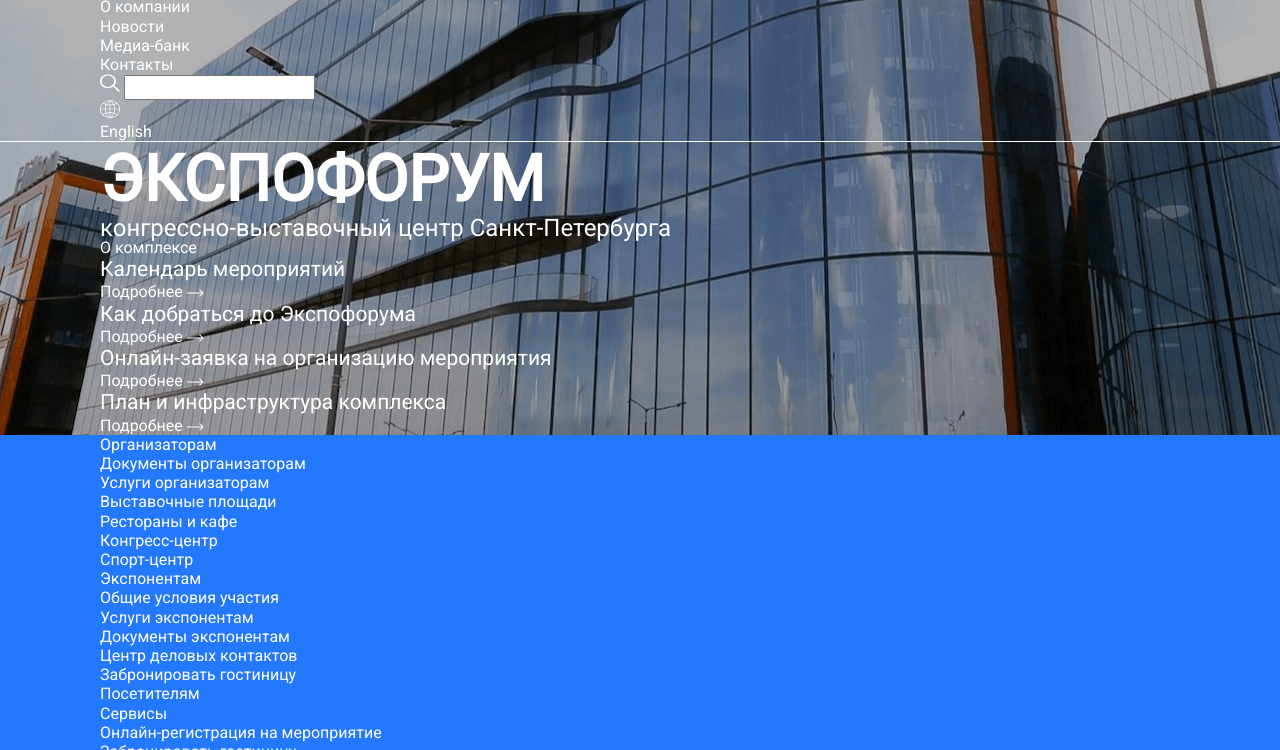
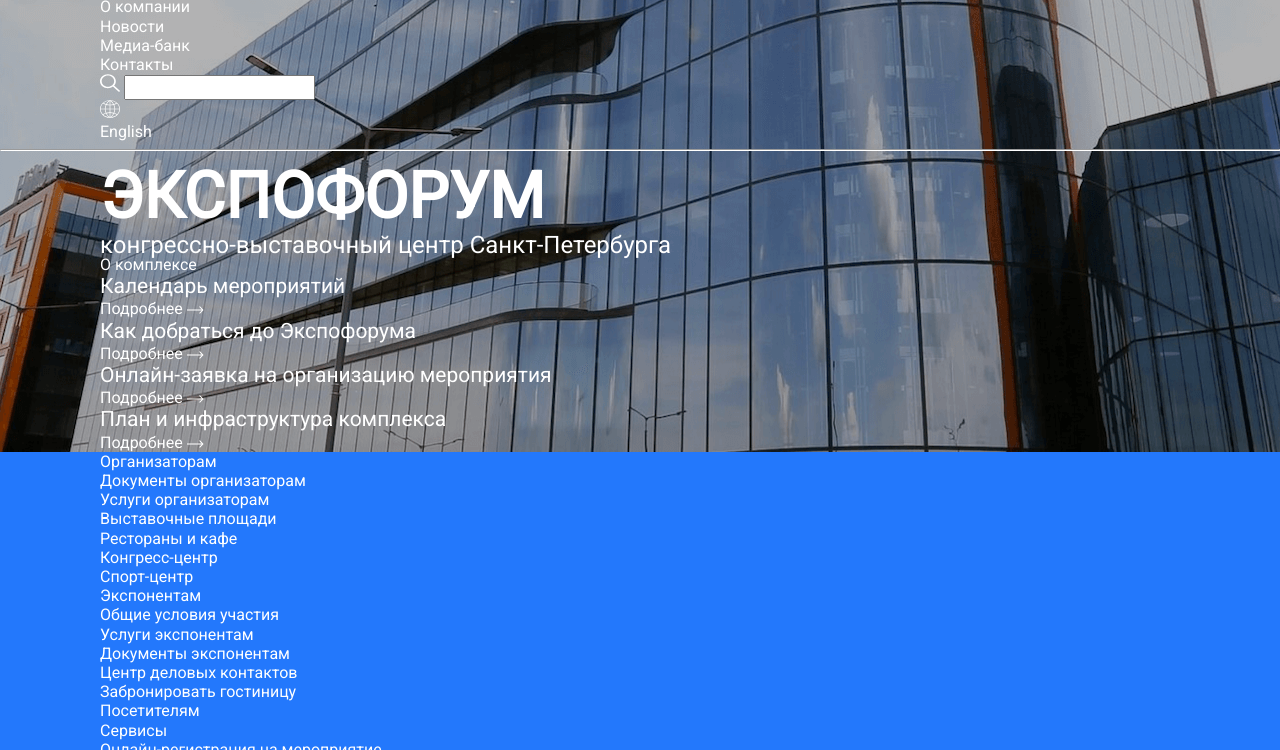
Before and after one commit to Chackmoole/Expoforum, a plain HTML site: page index.html in a window 1280 px wide. Shown: the part 50-800 px from the top of the page. Drawn offline with Linux system fonts and the light colour scheme.

Commit message:
add SVG fix 1.1

```diff
--- a/index.html
+++ b/index.html
@@ -58,7 +58,7 @@
           <p class="local__option">English</p>
         </div>
       </div>
-      <div class="heade__line"></div>
+      <hr class="header__line">
 
       <div class="layout">
         <section class="intro">
@@ -66,7 +66,7 @@
           <p class="intro__subtitle">конгрессно-выставочный центр
             Санкт-Петербурга
           </p>
-          <a class="link" href="#" class="link ">О комплексе</a>
+          <a class="link" href="#">О комплексе</a>
         </section>
 
         <section class="menu">
@@ -311,9 +311,9 @@
                 PARTY</h3>
             </li>
           </ul>
+        </div>
+      </section>
 
-      </section>
-      </div>
     </main>
 
     <footer class="footer">
--- a/styles.css
+++ b/styles.css
@@ -94,7 +94,7 @@ p {
   background-position: center;
 }
 
-.heade__line {
+.header__line {
   border-bottom: solid 1px var(--color-text-white);
 }
 
```
